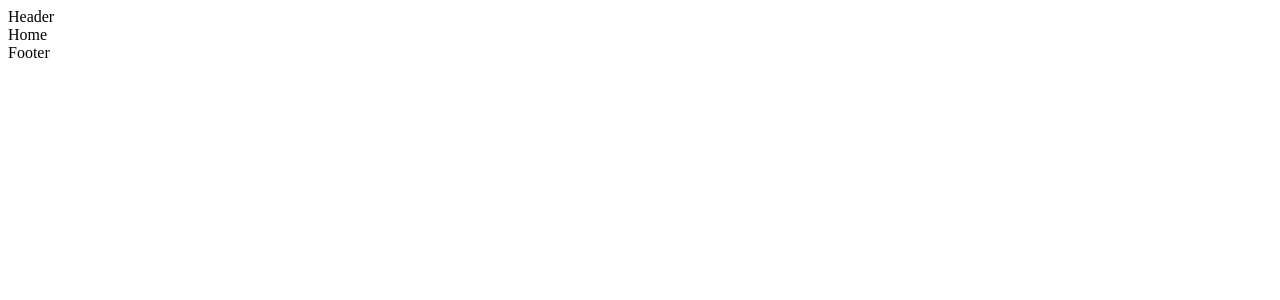
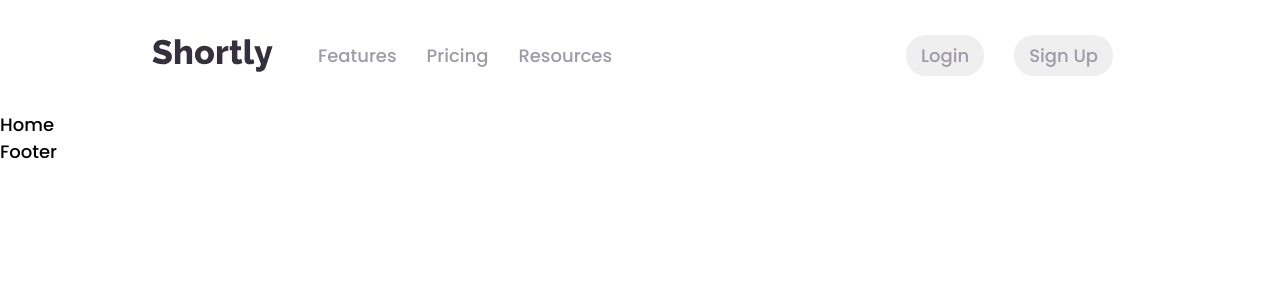
Before and after one commit to grekuu/Url-Shortening-Api, a React (Vite) app: page / in a window 1280 px wide. Shown: the top 300 px of the page. Built offline with nearby package versions, Linux system fonts and the light colour scheme.

Commit message:
end for today

```diff
--- a/src/components/Header/Header.scss
+++ b/src/components/Header/Header.scss
@@ -0,0 +1,48 @@
+@import "../../index.scss";
+
+.header {
+  max-width: 100vw;
+  padding: 20px;
+  display: flex;
+  justify-content: space-around;
+  align-items: center;
+
+  .header-left {
+    @include flexCenter();
+
+    a {
+      padding: 0px 15px;
+      color: $grayish-purple;
+      cursor: pointer;
+      transition: $transition;
+
+      &:hover {
+        color: $very-dark-purple;
+      }
+    }
+
+    img {
+      margin-right: 30px;
+    }
+  }
+
+  .header-right {
+    @include flexCenter();
+
+    button {
+      color: $grayish-purple;
+      padding: 7px 15px;
+      border: none;
+      border-radius: 20px;
+      margin: 15px;
+      transition: $transition;
+      cursor: pointer;
+      font-size: 18px;
+
+      &:hover {
+        background-color: $cyan;
+        color: white;
+      }
+    }
+  }
+}
--- a/src/components/Header/Header.tsx
+++ b/src/components/Header/Header.tsx
@@ -1,7 +1,21 @@
 import "./Header.scss";
+import logo from "../../images/logo.svg";
 
 const Header = () => {
-  return <div>Header</div>;
+  return (
+    <div className="header">
+      <div className="header-left">
+        <img src={logo} alt="logo" />
+        <a>Features</a>
+        <a>Pricing</a>
+        <a>Resources</a>
+      </div>
+      <div className="header-right">
+        <button>Login</button>
+        <button>Sign Up</button>
+      </div>
+    </div>
+  );
 };
 
 export default Header;
--- a/src/index.scss
+++ b/src/index.scss
@@ -0,0 +1,26 @@
+//Imports
+@import url("https://fonts.googleapis.com/css2?family=Poppins:ital,wght@0,500;1,700&display=swap");
+
+//General styling
+* {
+  margin: 0;
+  padding: 0;
+  font-family: "Poppins", sans-serif;
+}
+
+body {
+  font-size: 18px;
+}
+
+//Mixins
+@mixin flexCenter() {
+  display: flex;
+  align-items: center;
+}
+
+//Variables
+$cyan: hsl(180, 66%, 49%);
+$dark-violet: hsl(257, 27%, 26%);
+$grayish-purple: hsl(257, 7%, 63%);
+$very-dark-purple: hsl(260, 8%, 14%);
+$transition: all 0.3s, margin-top 1ms, width 1ms, max-width 1ms, margin-left 1ms;
```
Also changed, not shown: src/images/favicon-32x32.png (deleted).
